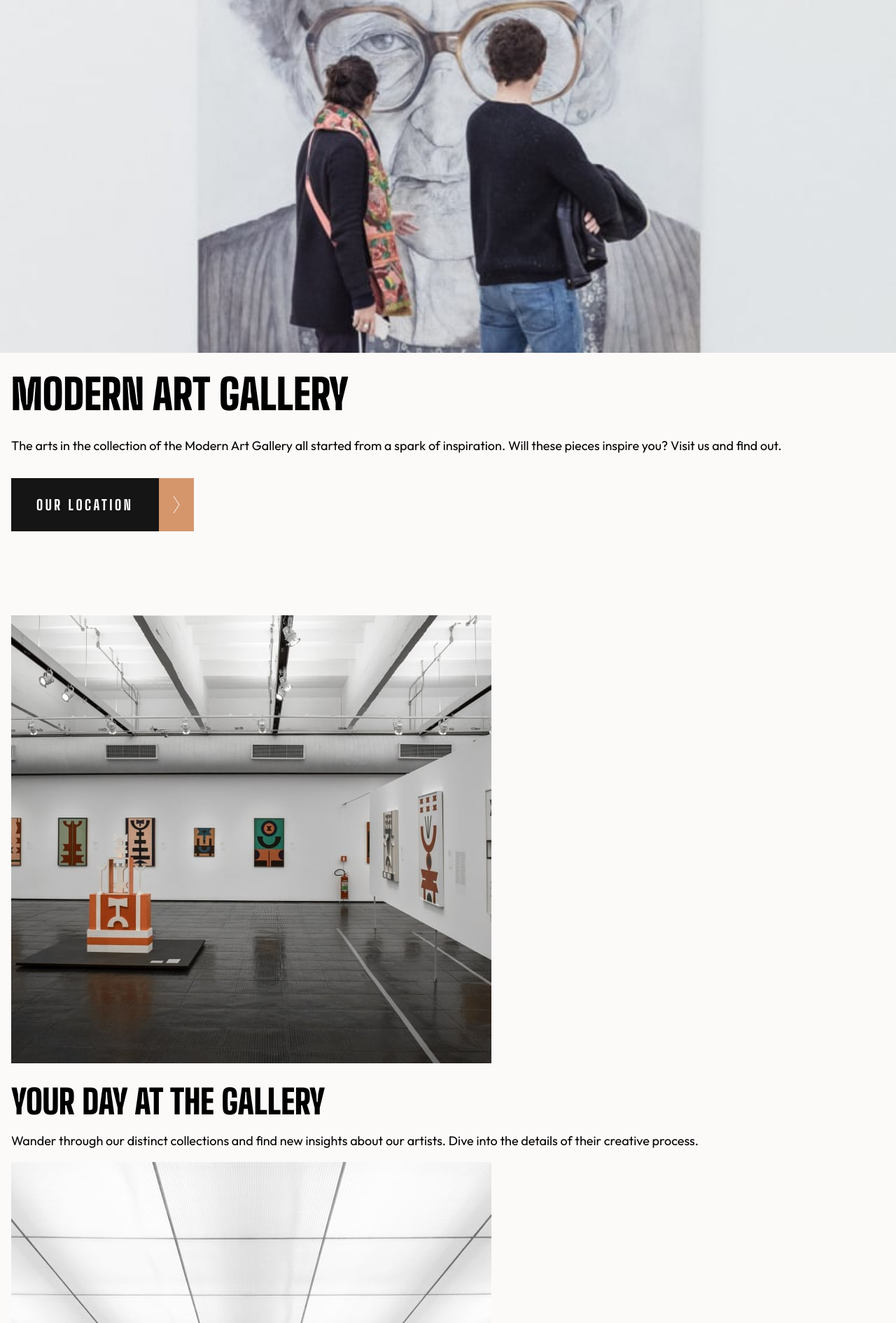
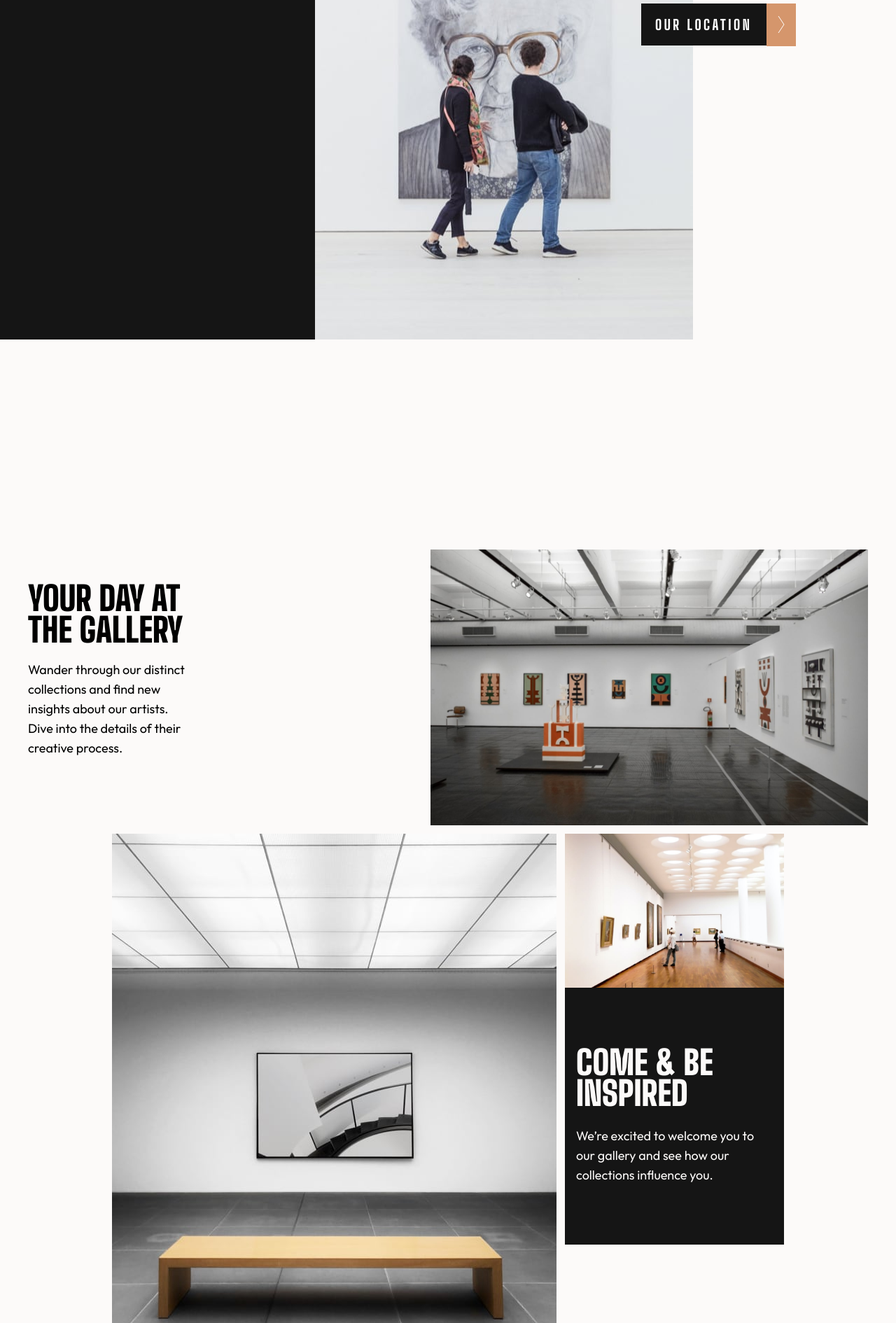
Before and after one commit to yawsamcode/modern-art-gallery-website, a website: page public/index.html in a window 1280 px wide. Shown: the part 315-2205 px from the top of the page at 70% size. Drawn offline with Linux system fonts and the light colour scheme.

Commit message:
Completed Tablet Version for Modern Gallery

```diff
--- a/public/index.html
+++ b/public/index.html
@@ -14,16 +14,27 @@
   </head>
   <body class="bg-Galley-White">
     <main>
-        <div class="">
+
+<section class="lg:flex">
+    <div class="lg:w-[28.1rem]  bg-Almost-Black ">
+
+    </div>
+        <div>
           <img
-            class="w-full"
+            class="w-full md:hidden"
             src="./assets/mobile/image-hero@2x.jpg"
             alt="hero"
           />
+          <img class="hidden md:block lg:hidden" src="./assets/tablet/image-hero.jpg" alt="">
+
+          <img class="hidden md:hidden lg:block min-w-[450px]" src="./assets/desktop/image-hero.jpg" alt="">
         </div>
-    <div class="px-4 py-8">
-        <h1 class="font-BigShoulders font-black text-6xl leading-[55px] mb-8">MODERN ART GALLERY</h1>
-        <p class="font-Outfit text-lg leading-7 text-Dark Grey">
+
+
+    <div class="md:absolute md:left-96 md:top-28 lg:left-[900px] ">
+        <div class="px-4 py-8 md:py-12">
+        <h1 class="font-BigShoulders font-black text-6xl md:text-7xl leading-[3.4rem] md:leading-[4rem] mb-8 md:max-w-[21rem] lg:text-white lg:absolute lg:-left-[700px]">MODERN ART GALLERY</h1>
+        <p class="font-Outfit text-lg leading-7 text-Dark Grey md:max-w-[21rem]">
           The arts in the collection of the Modern Art Gallery all started from
           a spark of inspiration. Will these pieces inspire you? Visit us and
           find out.
@@ -31,43 +42,75 @@
     </div>
 
     <button class="flex ml-4">
-        <div class="bg-Almost-Black text-white text-xl font-extrabold font-BigShoulders mb-[7.5rem] tracking-[3.5px] px-9 py-6"><a href="#">OUR LOCATION</a>
+        <div class="bg-Almost-Black text-white text-xl font-extrabold font-BigShoulders mb-[7.5rem] tracking-[3.5px] px-9 py-6 lg:px-5 lg:py-4"><a href="#">OUR LOCATION</a>
         </div>
-        <div class="bg-Gold px-5 py-[1.62rem]"><img src="./assets/icon-arrow-right.svg" alt="arraow-right"></div>
+        <div class="bg-Gold px-5 py-[1.62rem] lg:px-4 lg:py-[1.145rem]"><img src="./assets/icon-arrow-right.svg" alt="arraow-right"></div>
+    </button>
+</div>
+</section>
 
-    </button>
+<div class="px-4 md:px-10 lg:px[10.3rem] md:pb-3 md:pt-[7.5rem] lg:mt-[11.25rem] md:flex flex-row-reverse justify-between">
 
-        <img class="px-4 pb-4" src="./assets/mobile/image-grid-1@2x.jpg" alt="image-grid-1" />
+        <!-- <img class="hidden md:block lg:hidden" src="./assets/tablet/image-grid-1.jpg" alt=""> -->
+
+        <img class="md:hidden lg:block lg:w-[625px]" src="./assets/desktop/image-grid-1@2x.jpg" alt="">
 
 
-      <div class="px-4 py-4">
-      <h1 class="pb-5 font-BigShoulders font-black text-5xl leading-[45px]">YOUR DAY AT THE GALLERY</h1>
+    <div class="py-4 md:py-12 md:max-w-56">
+      <h1 class="pb-5 font-BigShoulders font-black text-5xl leading-[2.8rem]">YOUR DAY AT THE GALLERY</h1>
       <p class="font-Outfit text-lg font-normal leading-7 text-Dark Grey">Wander through our distinct collections and find new insights about our artists. Dive into the details of their creative process.</p>
     </div>
-
-      <img class="px-4 pb-4" src="./assets/mobile/image-grid-2@2x.jpg" alt="image-grid-2" />
+</div>
 
 
-      <img class="px-4 pb-4" src="./assets/mobile/image-grid-3@2x.jpg" alt="image-grid-3" />
+
+    <div class="px-4 md:px-10 lg:px-40 md:flex gap-3 mx-auto">
+      <!-- Mobile -->
+        <img class="pb-4 md:hidden lg:hidden" src="./assets/mobile/image-grid-2@2x.jpg" alt="image-grid-2" />
+
+        <!-- Tablet -->
+        <img class="hidden md:block lg:hidden" src="./assets/tablet/image-grid-2.jpg" alt="">
+
+        <!-- Dessktop -->
+        <img class="hidden md:hidden lg:block" src="./assets/desktop/image-grid-2.jpg" alt="">
 
 
-      <div class="mx-4 px-6 py-12 bg-Almost-Black text-Galley-White">
-        <h1 class="font-BigShoulders font-black text-5xl leading-10 mb-6">COME & BE INSPIRED</h1>
+
+    <!-- Mobile -->
+      <div>
+      <img class="pb-4 md:px-0 md:hidden lg:hidden" src="./assets/mobile/image-grid-3@2x.jpg" alt="image-grid-3" />
+
+      <!-- Tablet -->
+      <img class="md:pb-3 hidden md:block lg:hidden" src="./assets/tablet/image-grid-3@2x.jpg" alt="">
+
+    <!-- DeskTop -->
+        <img class="hidden md:hidden lg:block" src="./assets/desktop/image-grid-3@2x.jpg" alt="">
+
+
+
+
+      <div class="px-4 py-12 md:py-[5.3rem] bg-Almost-Black text-Galley-White">
+
+        <h1 class="pb-6 font-BigShoulders font-black text-5xl leading-[2.8rem]">COME & BE INSPIRED</h1>
+
         <p class="font-Outfit text-lg font-normal leading-7">We’re excited to welcome you to our gallery and see how our collections influence you.</p>
       </div>
 
+    </div>
+    </div>
+
     </main>
 
-    <footer class="bg-Almost-Black text-Galley-White mt-[7.5rem]">
-        <div  class="px-8 py-12 md:px-10 md:py-14 md:flex">
+    <footer class="bg-Almost-Black text-Galley-White mt-[7.5rem] lg:mt-[11.25rem]">
+        <div  class="px-8 py-12 md:px-10 md:py-14 md:grid grid-cols-3 md:gap-4 md:justify-between">
         <div>
             <img src="./assets/logo-light.svg" alt="logo">
         </div>
-            <div class="py-9">
+            <div class="py-9 md:py-0">
                 <p class="font-Outfit text-base font-normal leading-7">The Modern Art Gallery is free to all visitors and open seven days a week from 8am to 9pm. Find us at 99 King Street, Newport, USA.</p>
             </div>
 
-            <div class="flex gap-9">
+            <div class="flex gap-9 md:justify-end">
                 <a class="cursor-pointer" href="#"><img src="./assets/icon-facebook.svg" alt="facebook"></a>
                 <a class="cursor-pointer" href="#"><img src="./assets/icon-instagram.svg" alt="instagram"></a>
                 <a class="cursor-pointer" href="#"><img src="./assets/icon-twitter.svg" alt="twitter"></a>
```
Also changed, not shown: public/style.css.
